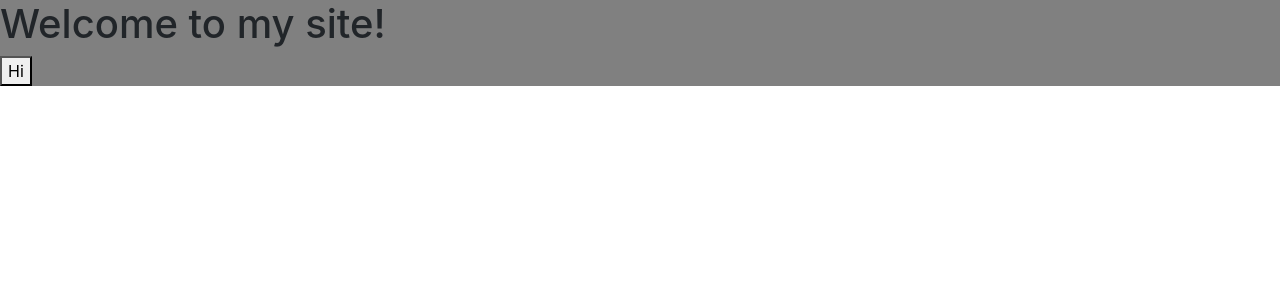
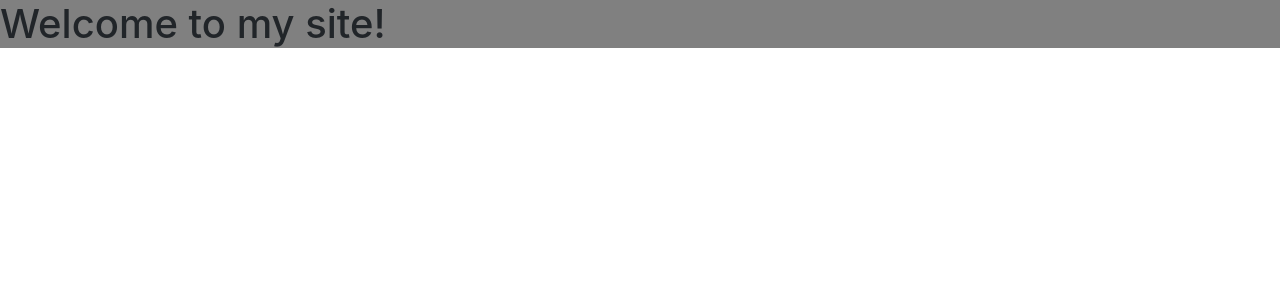
Before and after one commit to Milo123459/salvage-official, a React (Create React App) app: page / in a window 1280 px wide. Shown: the top 300 px of the page. Built offline with nearby package versions, Linux system fonts and the light colour scheme.

Commit message:
New update

```diff
--- a/src/App.js
+++ b/src/App.js
@@ -7,7 +7,6 @@ function App() {
     <Router>
     <div className="App">
       <h1> Welcome to my site! </h1>
-      <button> Hi </button>
     </div>
     </Router>
   );
```
